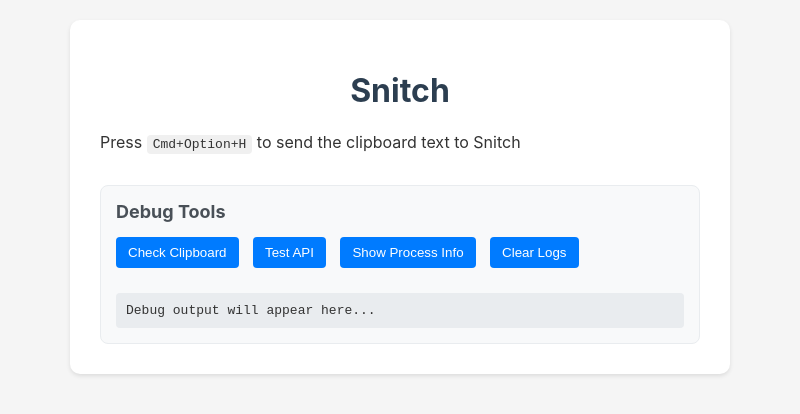
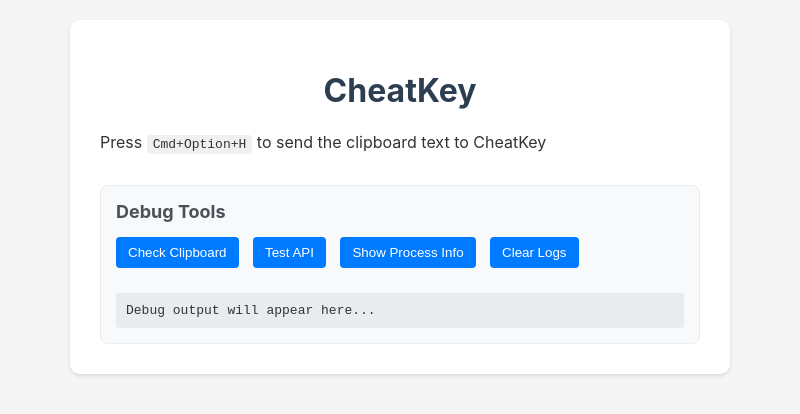
Before and after one commit to SlinkoIgor/Hermione, an Electron app: page electron-app/src/index.html in a window 800 px wide. Drawn offline with Linux system fonts and the light colour scheme.

Commit message:
Changed the name and the icon to CheatKey

```diff
--- a/electron-app/check-prerequisites.js
+++ b/electron-app/check-prerequisites.js
@@ -2,7 +2,7 @@
 const fs = require('fs');
 const path = require('path');
 
-console.log('Checking prerequisites for Snitch Electron App...');
+console.log('Checking prerequisites for CheatKey Electron App...');
 
 // Check if Node.js is installed
 try {
--- a/electron-app/src/index.html
+++ b/electron-app/src/index.html
@@ -3,7 +3,7 @@
 <head>
   <meta charset="UTF-8">
   <meta http-equiv="Content-Security-Policy" content="default-src 'self'; script-src 'self'; style-src 'self' 'unsafe-inline'; connect-src 'self' http://127.0.0.1:*">
-  <title>Snitch</title>
+  <title>CheatKey</title>
   <style>
     body {
       font-family: -apple-system, BlinkMacSystemFont, 'Segoe UI', Roboto, Helvetica, Arial, sans-serif;
@@ -78,9 +78,9 @@
 </head>
 <body>
   <div class="container">
-    <h1>Snitch</h1>
+    <h1>CheatKey</h1>
     <ul>
-      <li>Press <span class="shortcut">Cmd+Option+H</span> to send the clipboard text to Snitch</li>
+      <li>Press <span class="shortcut">Cmd+Option+H</span> to send the clipboard text to CheatKey</li>
     </ul>
 
     <div class="debug-panel">
--- a/electron-app/src/main.js
+++ b/electron-app/src/main.js
@@ -35,7 +35,7 @@
 // Create the tray icon
 function createTray() {
   tray = new Tray(path.join(__dirname, 'assets', 'icon.png'));
-  tray.setToolTip('Snitch');
+  tray.setToolTip('CheatKey');
 
   const contextMenu = Menu.buildFromTemplate([
     {
```
Also changed, not shown: electron-app/package.json (+5 -5 lines), electron-app/src/assets/icon.svg (deleted), 4 other files.
